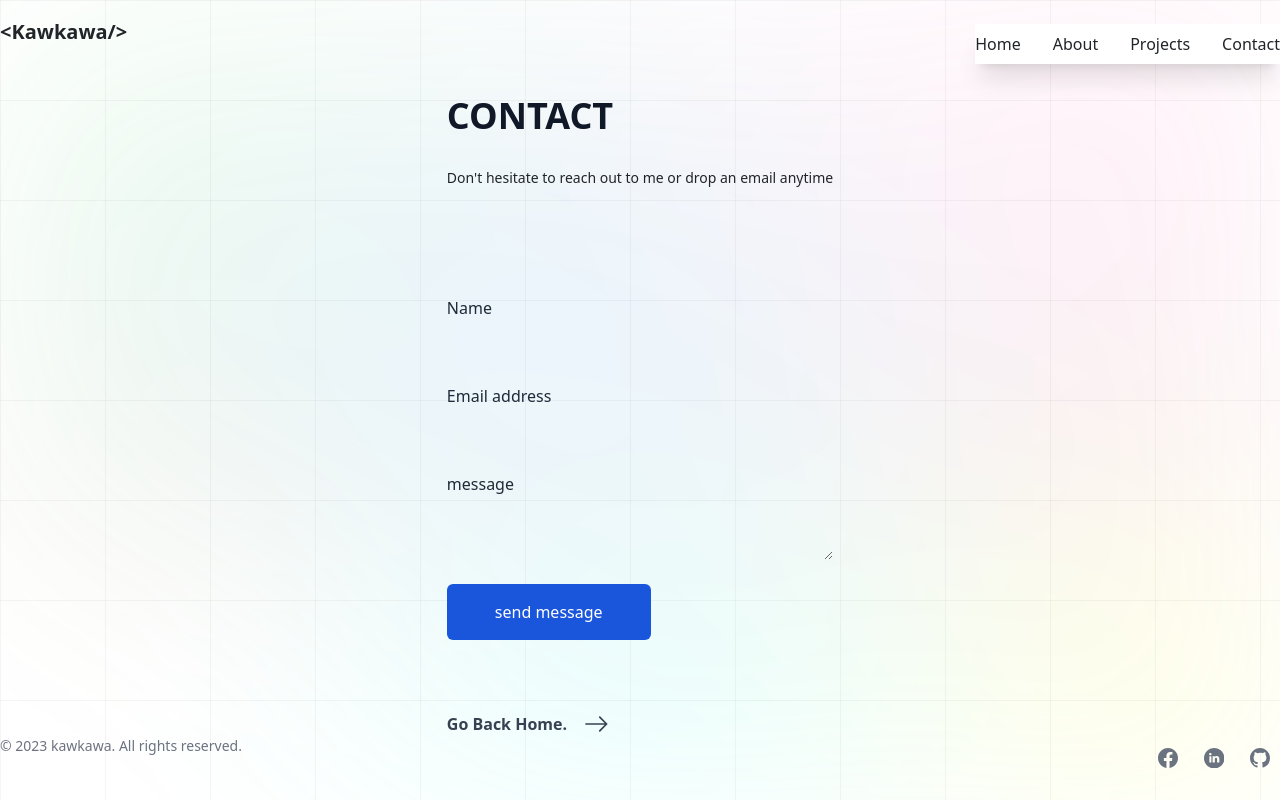
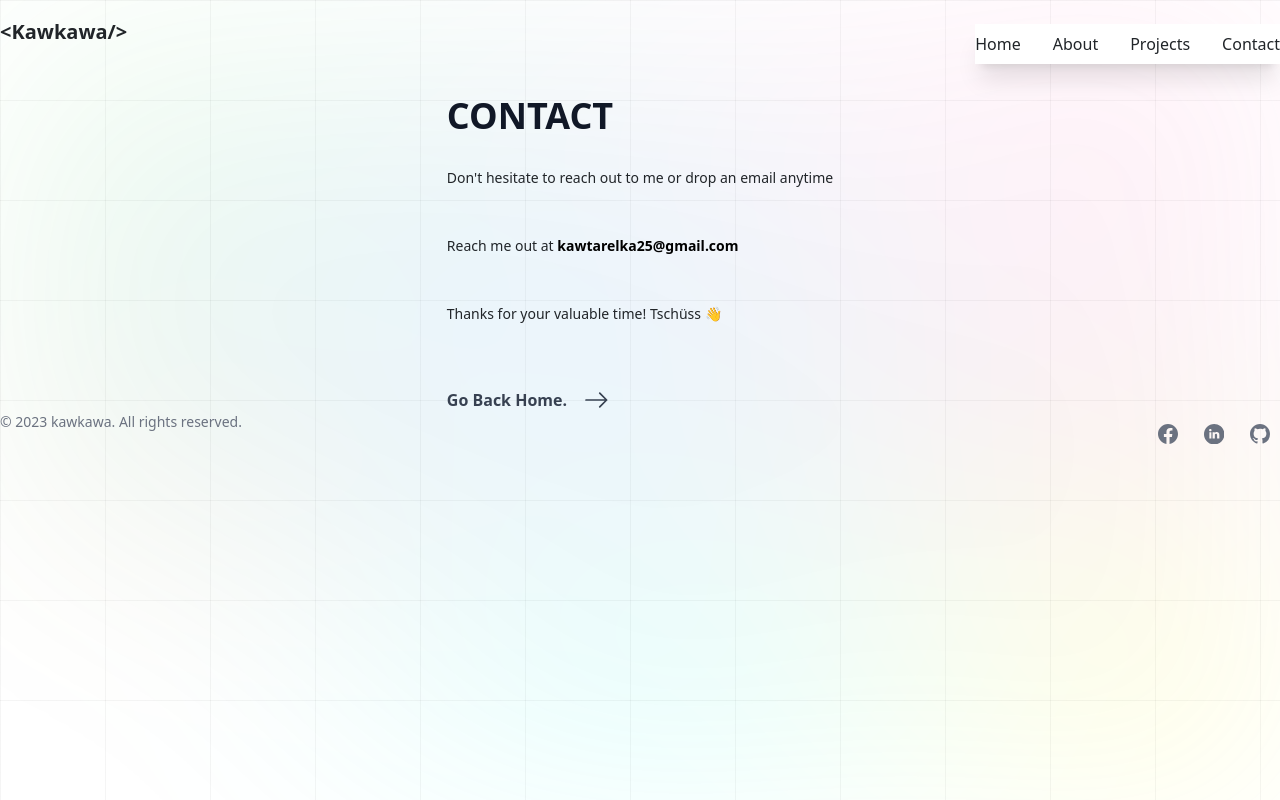
Before and after one commit to Kawkawa2/Portfolio, a React (Vite) app: page /contact in a window 1280 px wide. Built offline with nearby package versions, Linux system fonts and the light colour scheme; the HTML template or start-up script is replaced by a standard one.

Commit message:
Update Contact.jsx

```diff
--- a/src/components/Contact.jsx
+++ b/src/components/Contact.jsx
@@ -1,79 +1,94 @@
+import { Link } from "react-router-dom";
 import Gotolink from "./gotolink";
 
 function Contact() {
   return (
-    <section className=" min-h-[calc(100vh - 40vh)] flex items-center justify-center">
+    <section className="min-h-[calc(100vh - 40vh)] flex items-center justify-center">
       <div className="max-w-4xl">
-        <a href="/projects">
+        <Link to="/projects">
           <h1 className="relative my-8 mx-0 uppercase tracking-[9.9px] text-gray-900 text-4xl font-bold">
             contact
           </h1>
-        </a>
+        </Link>
         <article>
-          <p className=" text-sm">
+          <p className="text-sm mb-5">
             Don{"'"}t hesitate to reach out to me or drop an email anytime{" "}
           </p>
+          <p className="text-sm mb-5">
+            Reach me out at{" "}
+            <a
+              href="mailto:kawtarelka25@gmail.com"
+              className="relative border-none font-extrabold text-black leading-5 hover:underline hover:text-blue-700"
+              aria-label="Send an email"
+            >
+              kawtarelka25@gmail.com
+            </a>
+          </p>
+          <p className="text-sm mt-5 mb-5">
+            Thanks for your valuable time! Tschüss 👋{" "}
+          </p>
         </article>
+
+        {/* Uncomment this form if needed */}
+        {/*
         <form className="py-5">
-          {/* Name */}
-          <div className="relative z-0  mb-6 mt-5 group w-full">
+          <div className="relative z-0 mb-6 mt-5 group w-full">
             <input
-              type="email"
+              type="text"
               name="floating_name"
               id="floating_name"
-              className="block py-2.5 px-0 w-full text-sm text-gray-900 bg-transparent border-0 border-b-2 border-gray-300 appearance-none    focus:outline-none focus:ring-0 focus:border-blue-600 peer"
+              className="block py-2.5 px-0 w-full text-sm text-gray-900 bg-transparent border-0 border-b-2 border-gray-300 appearance-none focus:outline-none focus:ring-0 focus:border-blue-600 peer"
               placeholder=" "
               required
             />
             <label
               htmlFor="floating_name"
-              className="peer-focus:font-bold absolute text-md text-gray-800  duration-300 transform -translate-y-6 scale-75 top-3 -z-10 origin-[0] peer-focus:left-0 peer-focus:text-blue-600 peer-focus:dark:text-blue-500 peer-placeholder-shown:scale-100 peer-placeholder-shown:translate-y-0 peer-focus:scale-75 peer-focus:-translate-y-6 capitalize"
+              className="peer-focus:font-bold absolute text-md text-gray-800 duration-300 transform -translate-y-6 scale-75 top-3 -z-10 origin-[0] peer-focus:left-0 peer-focus:text-blue-600 peer-placeholder-shown:scale-100 peer-placeholder-shown:translate-y-0 peer-focus:scale-75 peer-focus:-translate-y-6 capitalize"
             >
               Name
             </label>
           </div>
-          {/* email */}
-          <div className="relative z-0  mb-6 mt-5 group w-full">
+          <div className="relative z-0 mb-6 mt-5 group w-full">
             <input
               type="email"
               name="floating_email"
               id="floating_email"
-              className="block py-2.5 px-0 w-full text-sm text-gray-900 bg-transparent border-0 border-b-2 border-gray-300 appearance-none    focus:outline-none focus:ring-0 focus:border-blue-600 peer"
+              className="block py-2.5 px-0 w-full text-sm text-gray-900 bg-transparent border-0 border-b-2 border-gray-300 appearance-none focus:outline-none focus:ring-0 focus:border-blue-600 peer"
               placeholder=" "
               required
             />
             <label
               htmlFor="floating_email"
-              className="peer-focus:font-bold absolute text-md text-gray-800  duration-300 transform -translate-y-6 scale-75 top-3 -z-10 origin-[0] peer-focus:left-0 peer-focus:text-blue-600 peer-focus:dark:text-blue-500 peer-placeholder-shown:scale-100 peer-placeholder-shown:translate-y-0 peer-focus:scale-75 peer-focus:-translate-y-6 capitalize"
+              className="peer-focus:font-bold absolute text-md text-gray-800 duration-300 transform -translate-y-6 scale-75 top-3 -z-10 origin-[0] peer-focus:left-0 peer-focus:text-blue-600 peer-placeholder-shown:scale-100 peer-placeholder-shown:translate-y-0 peer-focus:scale-75 peer-focus:-translate-y-6 capitalize"
             >
               Email address
             </label>
           </div>
-          {/* message */}
-          <div className="relative z-0  mb-6 mt-5 group w-full">
+          <div className="relative z-0 mb-6 mt-5 group w-full">
             <textarea
-              type="email"
               name="floating_message"
               id="floating_message"
               rows="4"
-              className="block py-2.5 px-0 w-full text-sm text-gray-900 bg-transparent border-0 border-b-2 border-gray-300 appearance-none    focus:outline-none focus:ring-0 focus:border-blue-600 peer"
+              className="block py-2.5 px-0 w-full text-sm text-gray-900 bg-transparent border-0 border-b-2 border-gray-300 appearance-none focus:outline-none focus:ring-0 focus:border-blue-600 peer"
               placeholder=" "
               required
             />
             <label
               htmlFor="floating_message"
-              className="peer-focus:font-bold absolute text-md text-gray-800  duration-300 transform -translate-y-6 scale-75 top-3 -z-10 origin-[0] peer-focus:left-0 peer-focus:text-blue-600 peer-focus:dark:text-blue-500 peer-placeholder-shown:scale-100 peer-placeholder-shown:translate-y-0 peer-focus:scale-75 peer-focus:-translate-y-6 capitalize"
+              className="peer-focus:font-bold absolute text-md text-gray-800 duration-300 transform -translate-y-6 scale-75 top-3 -z-10 origin-[0] peer-focus:left-0 peer-focus:text-blue-600 peer-placeholder-shown:scale-100 peer-placeholder-shown:translate-y-0 peer-focus:scale-75 peer-focus:-translate-y-6 capitalize"
             >
-              message
+              Message
             </label>
           </div>
           <button
-            type="button"
-            className="text-white bg-blue-700 hover:bg-blue-800 focus:ring-4 focus:ring-blue-300 font-medium rounded-md text-md px-5 py-3  mb-2 capitalize"
+            type="submit"
+            className="text-white bg-blue-700 hover:bg-blue-800 focus:ring-4 focus:ring-blue-300 font-medium rounded-md text-md px-5 py-3 mb-2 capitalize"
           >
-            send message
+            Send Message
           </button>
         </form>
+        */}
+
         <Gotolink content={"Go Back Home."} linkpath={"/"} />
       </div>
     </section>
```
